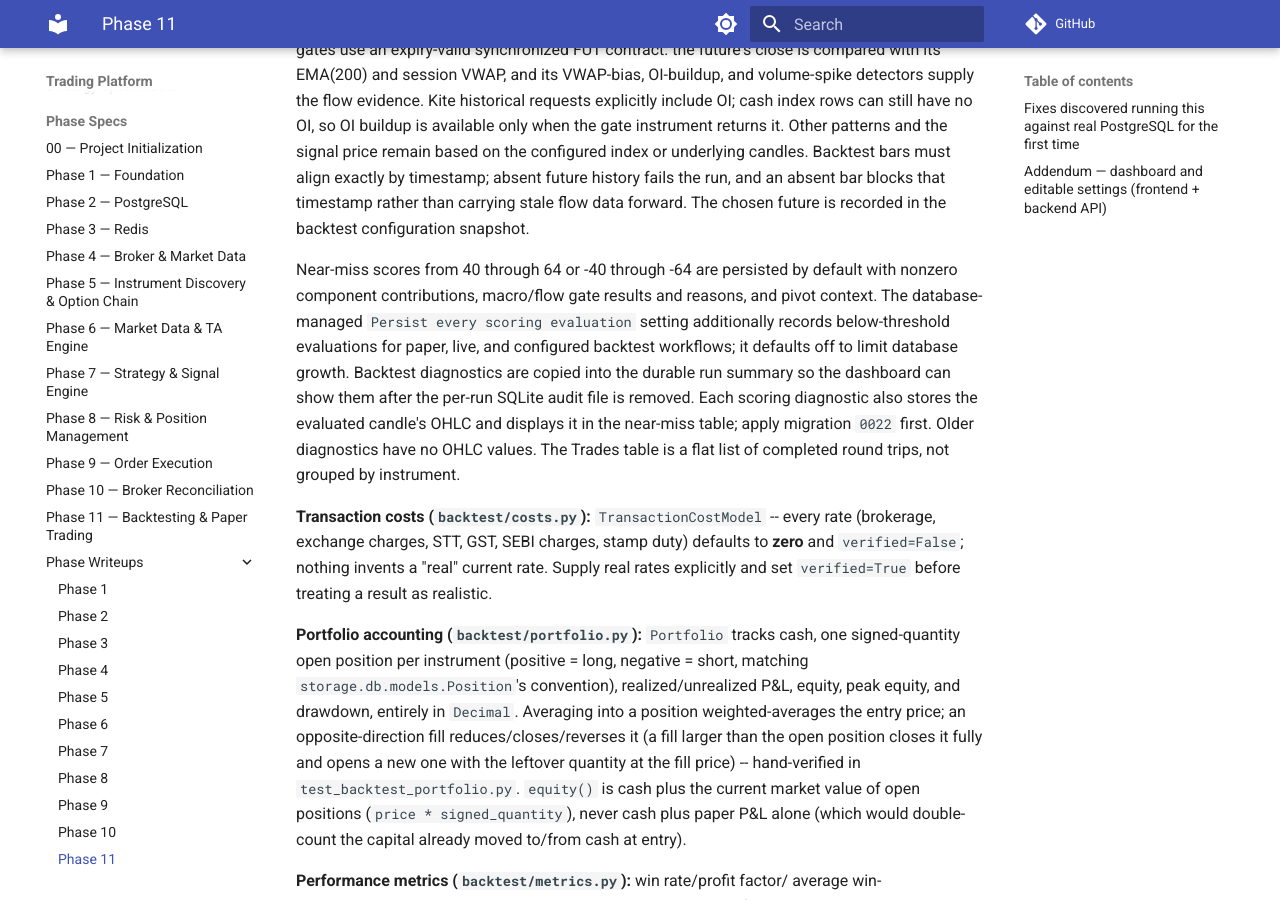
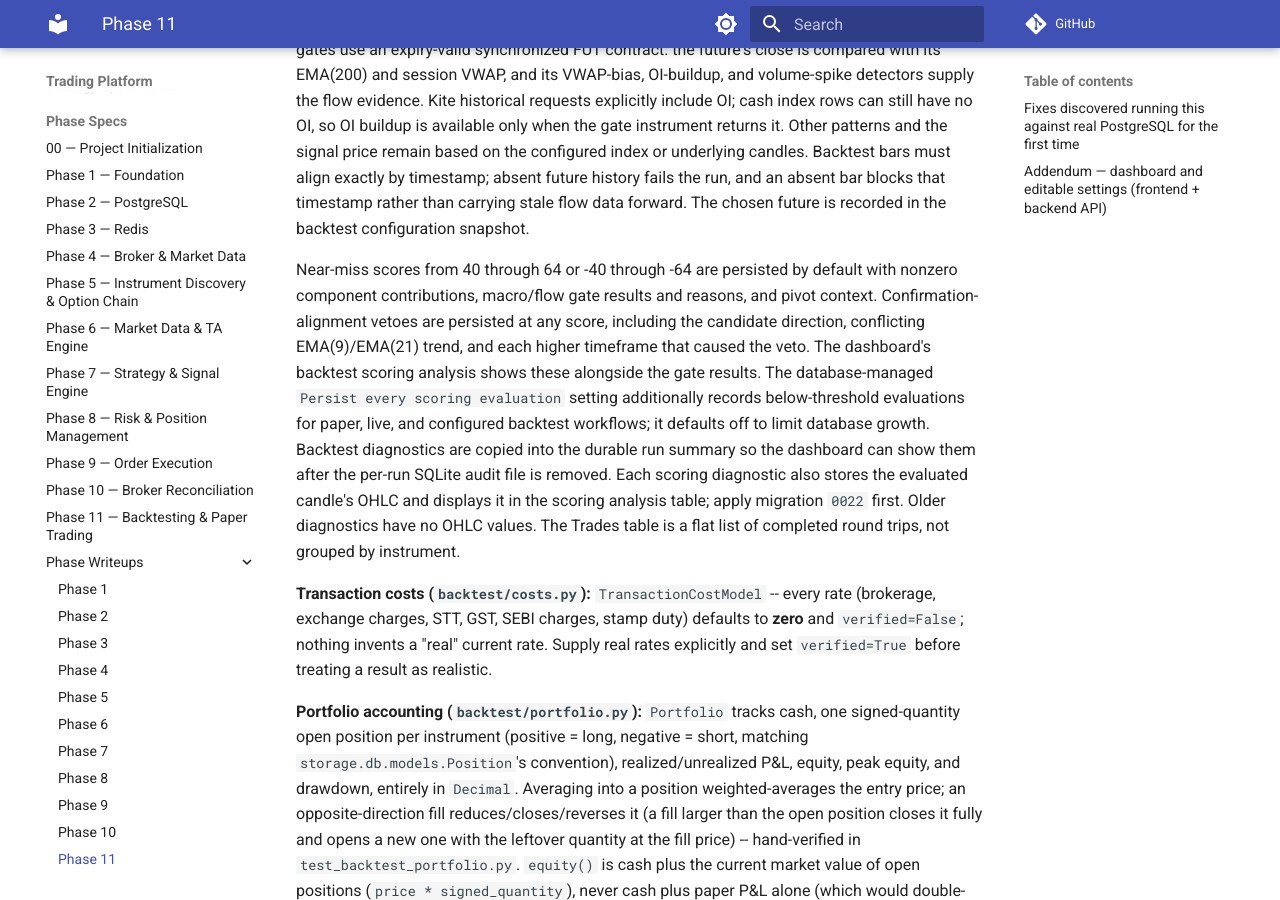
Before and after one commit to VictorG1422/docs, an MkDocs documentation site: the page built from docs/trading-platform/phases/phase-11-backtesting-paper.md, in a window 1280 px wide and 900 px high, scrolled down 2386 px. Built offline with MkDocs 1.6.1 and Material for MkDocs 9.7.7, drawn with Linux system fonts in a browser that asks for light colours; comment, search, counter and statistics services are not loaded.

Commit message:
Document backtest confirmation veto details
Co-authored-by: Copilot <223556219+Copilot@users.noreply.github.com>

```diff
--- a/docs/trading-platform/phases/phase-11-backtesting-paper.md
+++ b/docs/trading-platform/phases/phase-11-backtesting-paper.md
@@ -128,13 +128,17 @@ backtest configuration snapshot.
 
 Near-miss scores from 40 through 64 or -40 through -64 are persisted by
 default with nonzero component contributions, macro/flow gate results and
-reasons, and pivot context. The database-managed `Persist every scoring
+reasons, and pivot context. Confirmation-alignment vetoes are persisted at
+any score, including the candidate direction, conflicting EMA(9)/EMA(21)
+trend, and each higher timeframe that caused the veto. The dashboard's
+backtest scoring analysis shows these alongside the gate results. The
+database-managed `Persist every scoring
 evaluation` setting additionally records below-threshold evaluations for
 paper, live, and configured backtest workflows; it defaults off to limit
 database growth. Backtest diagnostics are copied into the durable run summary
 so the dashboard can show them after the per-run SQLite audit file is removed.
 Each scoring diagnostic also stores the evaluated candle's OHLC and displays
-it in the near-miss table; apply migration `0022` first. Older diagnostics
+it in the scoring analysis table; apply migration `0022` first. Older diagnostics
 have no OHLC values. The Trades table is a flat list of completed round trips,
 not grouped by instrument.
 
```
